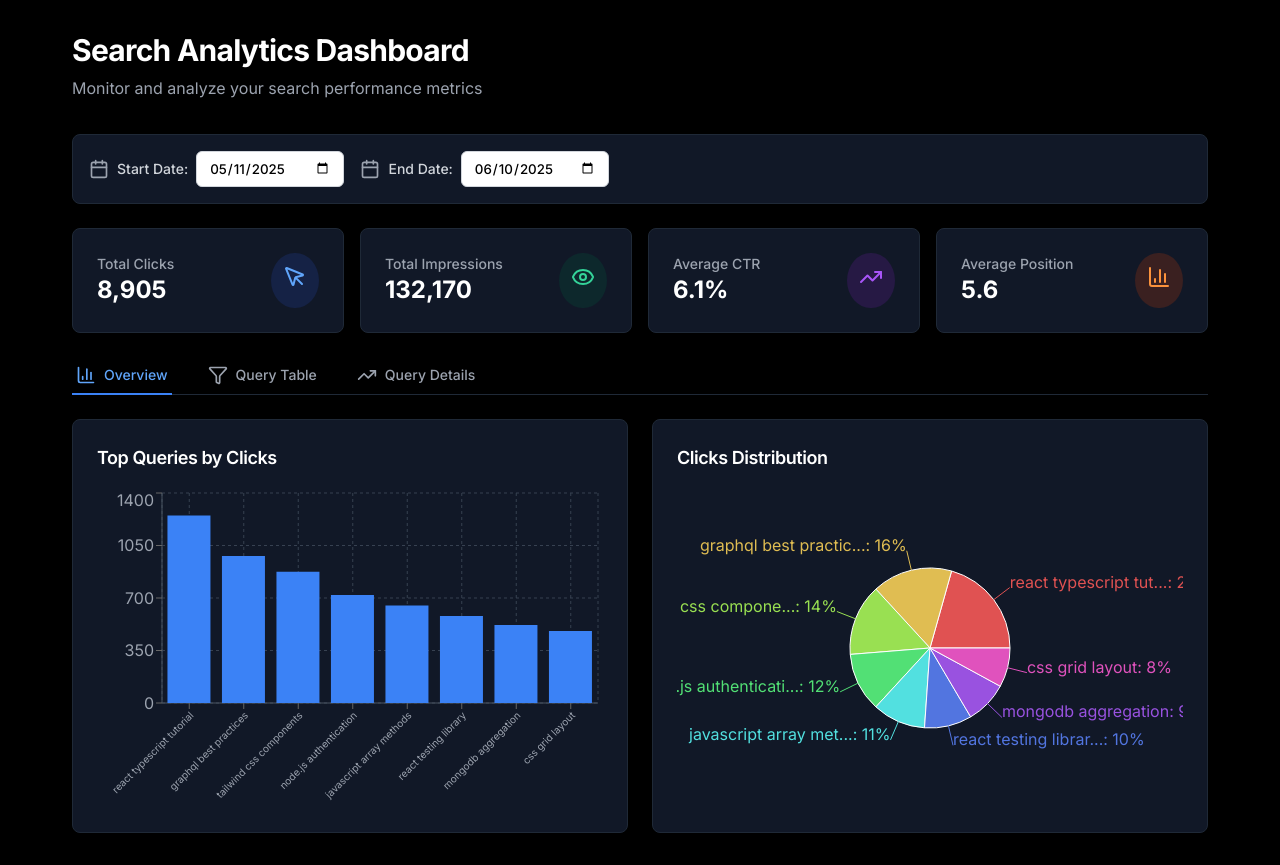
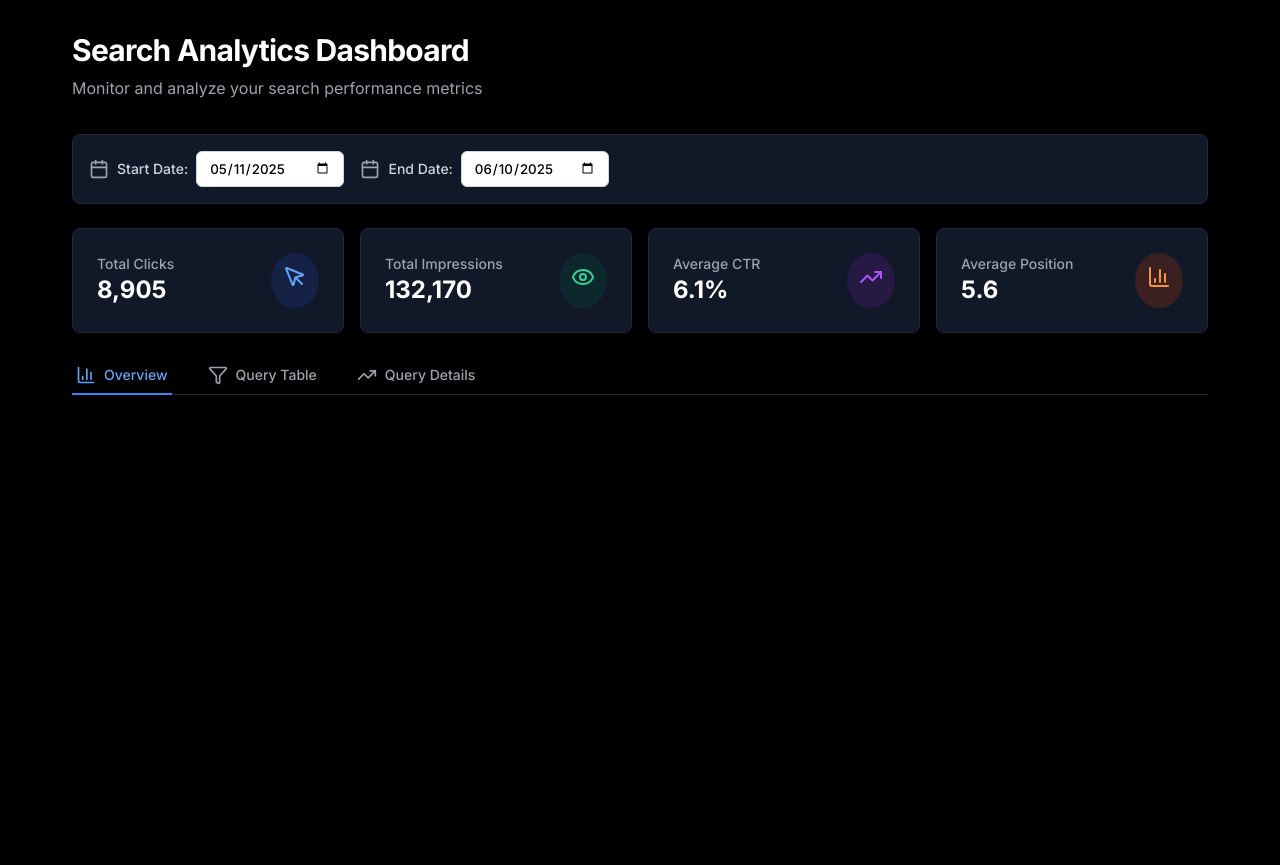
Before and after one commit to divyanshu1810/search_analytics_dashboard, a React (Create React App) app: page / in a window 1280 px wide. After the commit the page ends 800 px from the top, so only its background shows below. Built offline with nearby package versions, Linux system fonts and the light colour scheme.

Commit message:
refactor: Remove OverviewCharts component and associated styles

```diff
--- a/src/components/dashboard/charts/OverViewCharts/OverViewCharts.css
+++ /dev/null
@@ -1,31 +0,0 @@
-.overview-charts-grid {
-  display: grid;
-  grid-template-columns: 1fr;
-  gap: 1.5rem;
-}
-
-@media (min-width: 1024px) {
-  .overview-charts-grid {
-    grid-template-columns: 1fr 1fr;
-  }
-}
-
-.chart-container {
-  background-color: #111827;
-  padding: 1.5rem;
-  border-radius: 0.5rem;
-  box-shadow: 0 10px 15px -3px rgba(0, 0, 0, 0.1), 0 4px 6px -2px rgba(0, 0, 0, 0.05);
-  border: 1px solid #1F2937;
-}
-
-.chart-title {
-  font-size: 1.125rem;
-  line-height: 1.75rem;
-  font-weight: 600;
-  color: #ffffff;
-  margin-bottom: 1rem;
-}
-
-.chart-wrapper {
-  height: 20rem;
-}
--- a/src/components/dashboard/charts/OverViewCharts/OverViewCharts.tsx
+++ /dev/null
@@ -1,76 +0,0 @@
-import { Bar, BarChart, CartesianGrid, Cell, Pie, PieChart, ResponsiveContainer, Tooltip, XAxis, YAxis } from "recharts";
-import "./OverviewCharts.css";
-import { SearchQuery } from "../../../../types";
-
-export const OverviewCharts: React.FC<{ data: SearchQuery[] }> = ({ data }) => {
-  const topQueries = data.slice(0, 8);
-  const pieData = topQueries.map((query, index) => ({
-    name: query.query.length > 20 ? query.query.substring(0, 20) + '...' : query.query,
-    value: query.clicks,
-    color: `hsl(${index * 45}, 70%, 60%)`
-  }));
-
-  return (
-    <div className="overview-charts-grid">
-      <div className="chart-container">
-        <h3 className="chart-title">Top Queries by Clicks</h3>
-        <div className="chart-wrapper">
-          <ResponsiveContainer width="100%" height="100%">
-            <BarChart data={topQueries}>
-              <CartesianGrid strokeDasharray="3 3" stroke="#374151" />
-              <XAxis
-                dataKey="query"
-                tick={{ fontSize: 10, fill: '#9CA3AF' }}
-                angle={-45}
-                textAnchor="end"
-                height={100}
-                interval={0}
-                axisLine={{ stroke: '#4B5563' }}
-              />
-              <YAxis tick={{ fill: '#9CA3AF' }} axisLine={{ stroke: '#4B5563' }} />
-              <Tooltip
-                contentStyle={{
-                  backgroundColor: '#1F2937',
-                  border: '1px solid #374151',
-                  borderRadius: '6px',
-                  color: '#F3F4F6'
-                }}
-              />
-              <Bar dataKey="clicks" fill="#3B82F6" />
-            </BarChart>
-          </ResponsiveContainer>
-        </div>
-      </div>
-
-      <div className="chart-container">
-        <h3 className="chart-title">Clicks Distribution</h3>
-        <div className="chart-wrapper">
-          <ResponsiveContainer width="100%" height="100%">
-            <PieChart>
-              <Pie
-                data={pieData}
-                cx="50%"
-                cy="50%"
-                outerRadius={80}
-                dataKey="value"
-                label={({ name, percent }) => `${name}: ${(percent * 100).toFixed(0)}%`}
-              >
-                {pieData.map((entry, index) => (
-                  <Cell key={`cell-${index}`} fill={entry.color} />
-                ))}
-              </Pie>
-              <Tooltip
-                contentStyle={{
-                  backgroundColor: '#1F2937',
-                  border: '1px solid #374151',
-                  borderRadius: '6px',
-                  color: '#F3F4F6'
-                }}
-              />
-            </PieChart>
-          </ResponsiveContainer>
-        </div>
-      </div>
-    </div>
-  );
-};
--- a/src/components/dashboard/index.tsx
+++ b/src/components/dashboard/index.tsx
@@ -8,7 +8,6 @@ import { SortableTable } from "./SortableTable/SortableTable";
 import { DetailChart } from "./charts/DetailChart/DetailChart";
 import { Activity, BarChart3, Filter, TrendingUp } from "lucide-react";
 import "./index.css";
-import { OverviewCharts } from "./charts/OverViewCharts/OverViewCharts";
 
 export const SearchAnalyticsDashboard: React.FC = () => {
   const [startDate, setStartDate] = useState(() => {
@@ -110,9 +109,7 @@ export const SearchAnalyticsDashboard: React.FC = () => {
 
         {data && (
           <div className="content-section">
-            {activeTab === 'overview' && (
-              <OverviewCharts data={data.topQueries} />
-            )}
+
 
             {activeTab === 'table' && (
               <>
```
